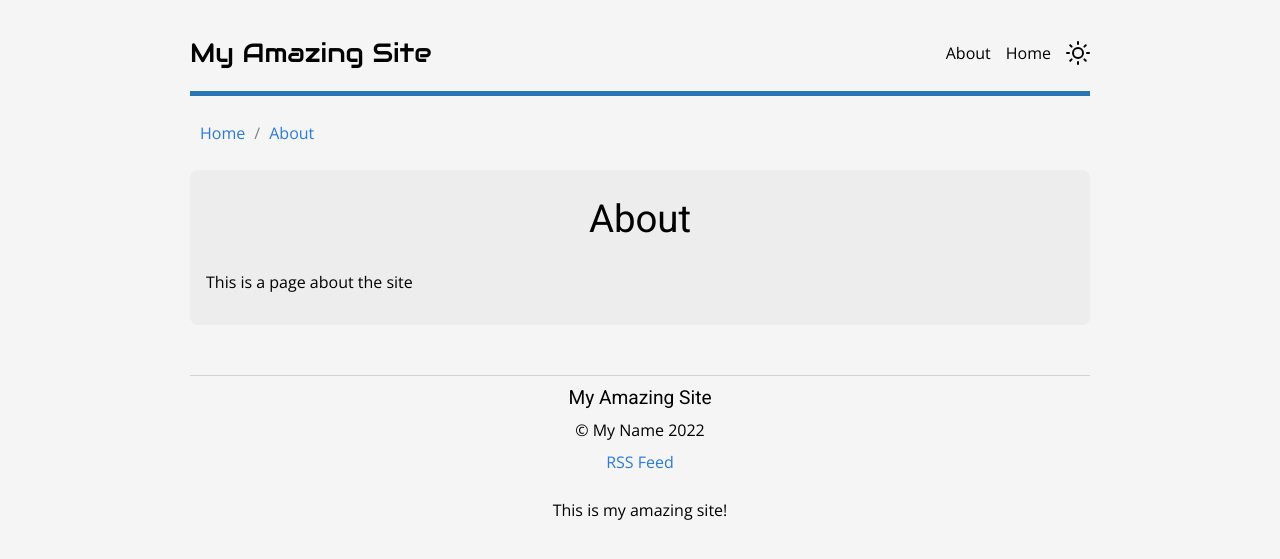
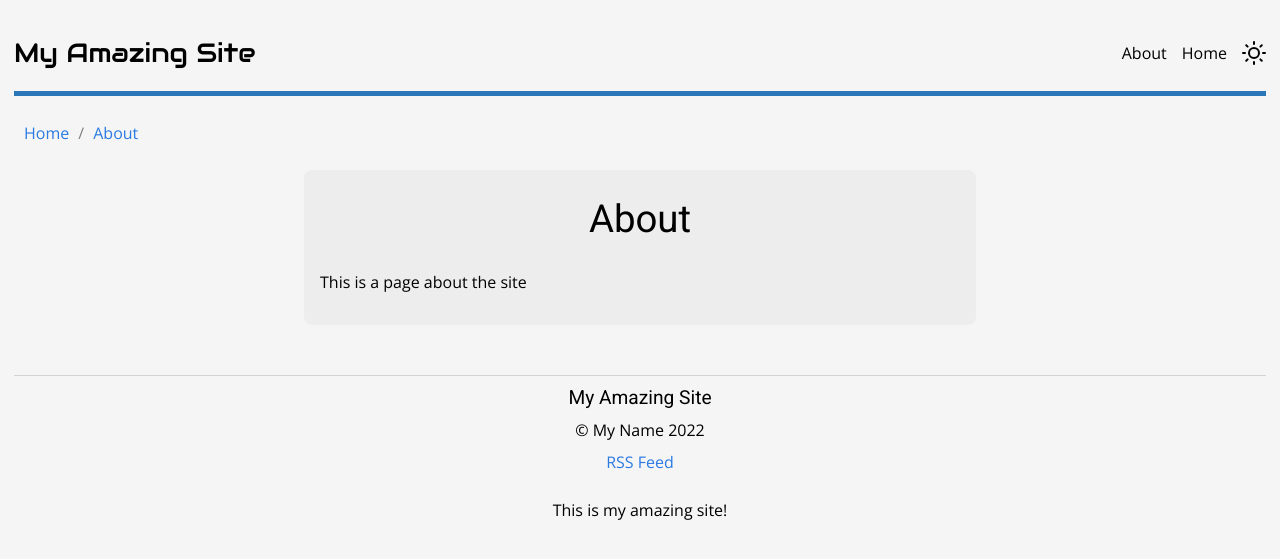
Before and after one commit to enchant97/enchantedcode-theme-new, a Jekyll site: the page built from about.md, in a window 1280 px wide. Shown: the top 559 px of the page. Built offline with Jekyll 4.4.1, drawn with Linux system fonts in a browser that asks for light colours.

Commit message:
make post width smaller to reduce amount of possible words on one line

```diff
--- a/_sass/theme/_base.scss
+++ b/_sass/theme/_base.scss
@@ -10,7 +10,7 @@ $border-rad: 8px;
 
 body {
     background-color: var(--body-bg);
-    max-width: 900px;
+    max-width: 90rem;
     padding: 14px;
     margin: auto;
 }
@@ -178,7 +178,7 @@ table {
 }
 
 img {
-    max-width: 100%;
+    width: 100%;
 }
 
 .posts {
@@ -207,7 +207,15 @@ img {
     }
 }
 
-.post header {
+.post {
+    max-width: 40rem;
+    margin: auto;
+
+    img {
+        border-radius: $border-rad;
+    }
+
+    header {
         margin-bottom: 30px;
 
         h1 {
@@ -225,6 +233,8 @@ img {
             align-items: center;
         }
     }
+}
+
 
 ol.breadcrumb {
     padding: 10px;
@@ -391,10 +401,6 @@ footer {
         grid-template-columns: auto;
     }
 
-    img {
-        width: 100%;
-    }
-
     #theme-picker-selector {
         flex-direction: column;
     }
```
Lines whose indentation alone changed are shown as unchanged.
